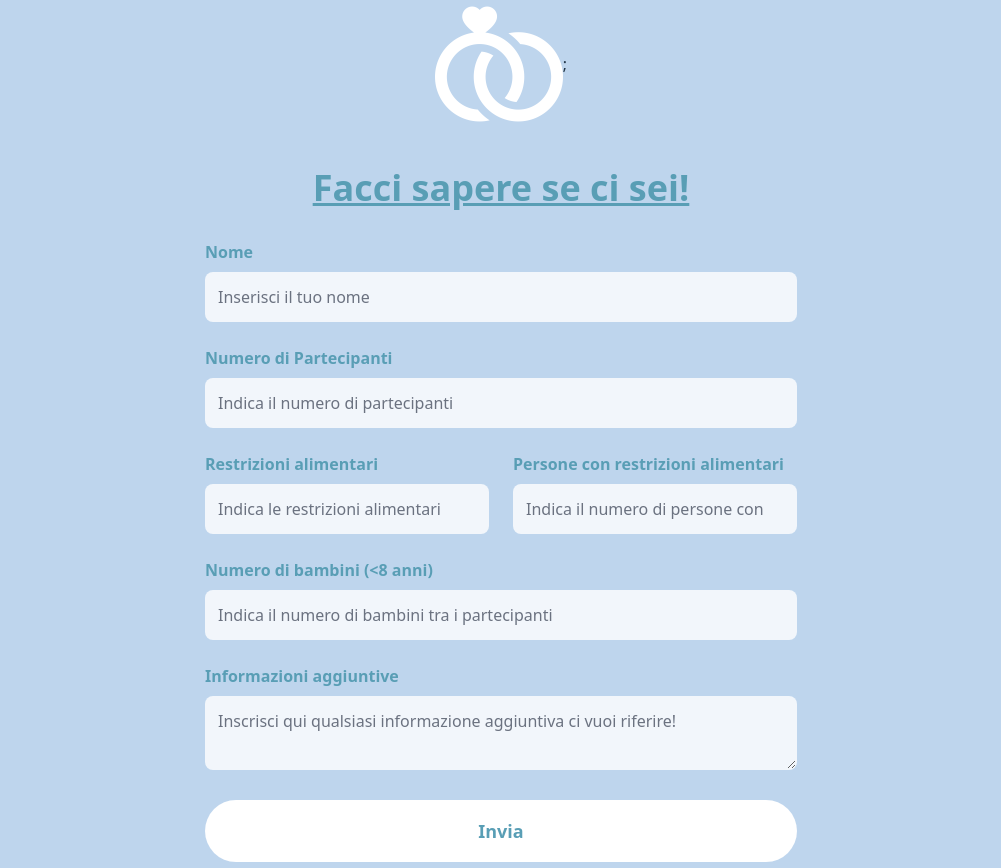
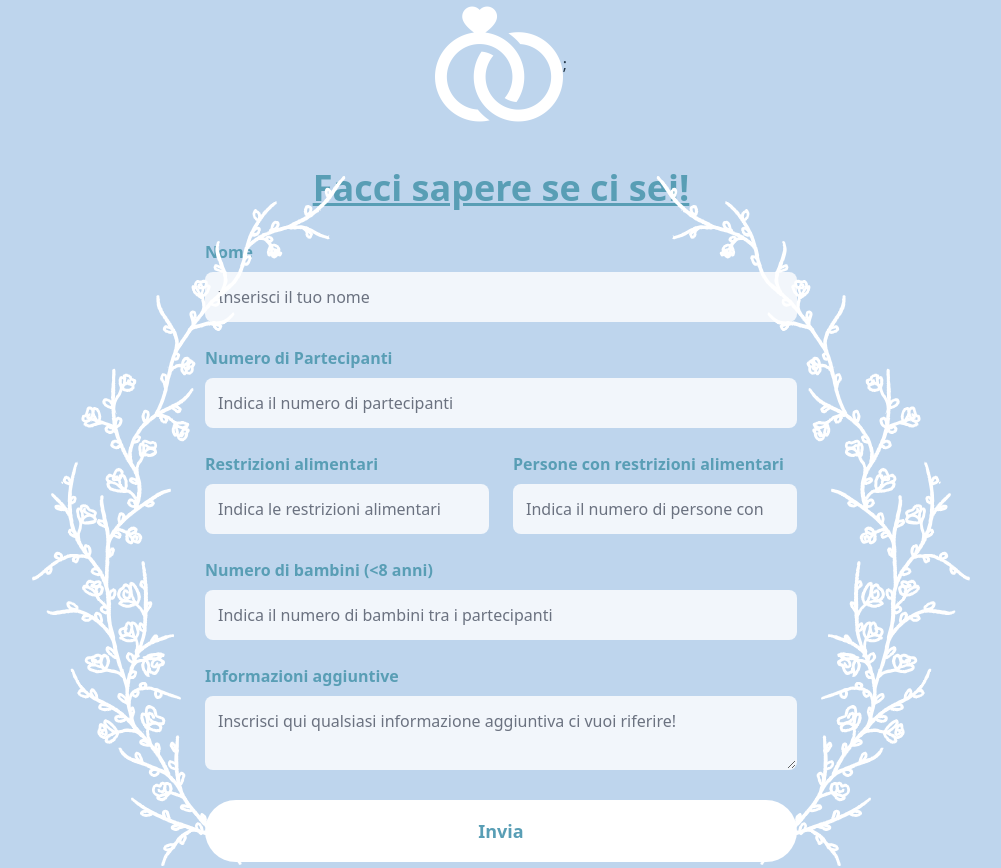
Before and after one commit to AlexFrancescon2/wedding-site, a React (Vite) app: page / in a window 1280 px wide. Shown: the part 940-1808 px from the top of the page, without its empty margins (139-1140 px from the left). Built offline with nearby package versions, Linux system fonts and the light colour scheme.

Commit message:
add branches

```diff
--- a/src/components/Form.tsx
+++ b/src/components/Form.tsx
@@ -1,6 +1,7 @@
 import { Timestamp, addDoc, collection } from "firebase/firestore";
 
 import { Popup } from "./SuccessPopup";
+import branches from "../assets/branches.svg";
 import { db } from "../../firebase";
 import rings from "../assets/wedding-rings.png";
 import { useForm } from "react-hook-form";
@@ -56,10 +57,20 @@ export const Form = () => {
     <div className="relative min-h-[120vh] w-screen overflow-hidden bg-primary clip-trapezoid-both flex items-center justify-center z-10">
       <div id="rsvp-form" className="absolute top-[60px]" />
 
+      <img
+        src={branches}
+        alt="branches"
+        className="
+    absolute
+    invert brightness-0 scale-x-[-1]
+    rotate-[15deg] left-48 top-72
+    w-[180px] md:w-[280px]
+  "
+      />
       {/* bg-white/20 backdrop-blur-md shadow-xl rounded-3xl */}
       <form
         onSubmit={handleSubmit(onSubmit)}
-        className=" p-10  max-w-2xl w-full mt-[100px] mb-[150px]"
+        className=" p-10  max-w-2xl w-full mt-[100px] mb-[150px] z-4"
       >
         <div className="flex items-center justify-center mb-10">
           <img src={rings} alt="Wedding rings" className="w-32" />;
@@ -172,6 +183,16 @@ export const Form = () => {
           {isSubmitting ? t("sending") : t("send")}
         </button>
       </form>
+      <img
+        src={branches}
+        alt="branches"
+        className="
+    absolute
+    invert brightness-0
+    rotate-[-15deg] right-48 top-72
+    w-[180px] md:w-[280px]
+  "
+      />
       {showSuccess && (
         <Popup
           message={t("formSuccessTitle")}
```
Also changed, not shown: src/assets/branches.svg (added).
